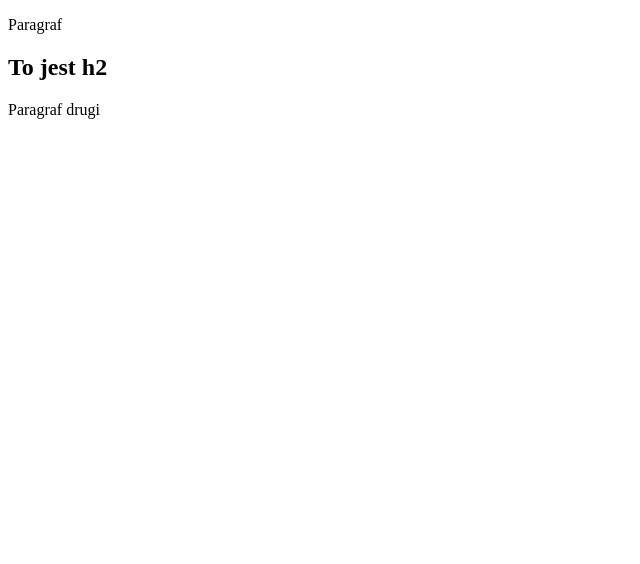
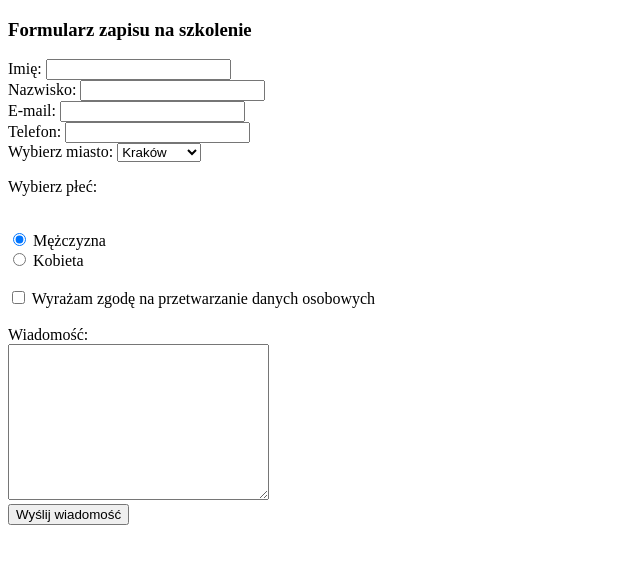
Before and after one commit to karolinaolczak/karolinaolczak.github.io, a plain HTML site: page index.html in a window 1280 px wide. Shown: the whole page, without its empty margins (0-640 px from the left). Drawn offline with Linux system fonts and the light colour scheme; files that its build step writes are made by us from their sources.

Commit message:
Add files via upload

```diff
--- a/index.html
+++ b/index.html
@@ -2,13 +2,56 @@
 <html lang="en">
 <head>
     <meta charset="UTF-8">
-    <meta name="viewport" content="width=>, initial-scale=1.0">
+    <meta name="viewport" content="width=device-width, initial-scale=1.0">
     <meta http-equiv="X-UA-Compatible" content="ie=edge">
-    <title>Document</title>
+    <link rel="stylesheet" href="css/style.css">
+    <title>Formularz</title>
 </head>
 <body>
-    <p>Paragraf</p>
-    <h2>To jest h2</h2>
-    <p>Paragraf drugi</p>
+    <h3>Formularz zapisu na szkolenie</h3>
+    <form action="https://formspree.io/mwkplzon" method="POST">
+
+    <label for="name">Imię:</label>
+    <input type="text" name="name" id="name">
+
+    <br>
+    <label for="lastname">Nazwisko:</label>
+    <input type="text" name="lastname" id="lastname">
+
+    <br>
+    <label for="mail">E-mail:</label>
+    <input type="email" name="mail" id="mail">
+
+    <br>
+    <label for="phone">Telefon:</label>
+    <input type="tel" name="phone" id="phone">
+
+    <br>
+    <label for="city">Wybierz miasto:</label>
+    <select name="city" id="city">
+        <option value="krakow">Kraków</option>
+        <option value="warszawa">Warszawa</option>
+        <option value="gdansk">Gdańsk</option>
+      </select>
+
+    <br>
+    <p>Wybierz płeć:</p>
+    <br>
+    <label><input type="radio" name="gender" value="male" checked> Mężczyzna</label>
+    <br>
+    <label><input type="radio" name="gender" value="female"> Kobieta</label>
+    <br>
+
+    <br>
+    <input type="checkbox" id="agreement" name="agreement">
+    <label for="agreement">Wyrażam zgodę na przetwarzanie danych osobowych</label>
+    <br>
+    <br>
+    <label for="message">Wiadomość: </label>
+    <br>
+    <textarea name="message" cols="30" rows="10" maxlength="100" id="message"></textarea>
+    <br>
+    <input type="submit" value="Wyślij wiadomość">
+  </form>
 </body>
 </html>
```
